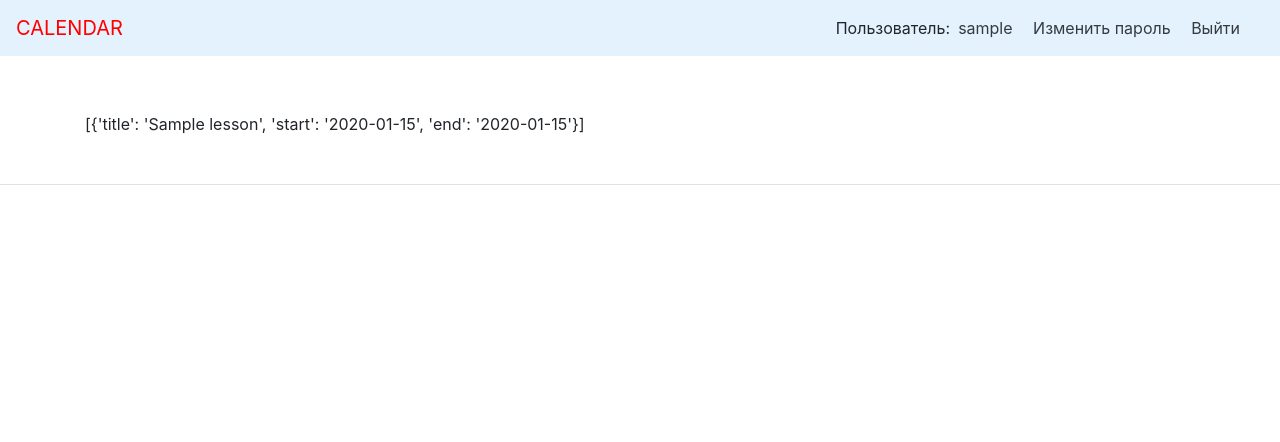
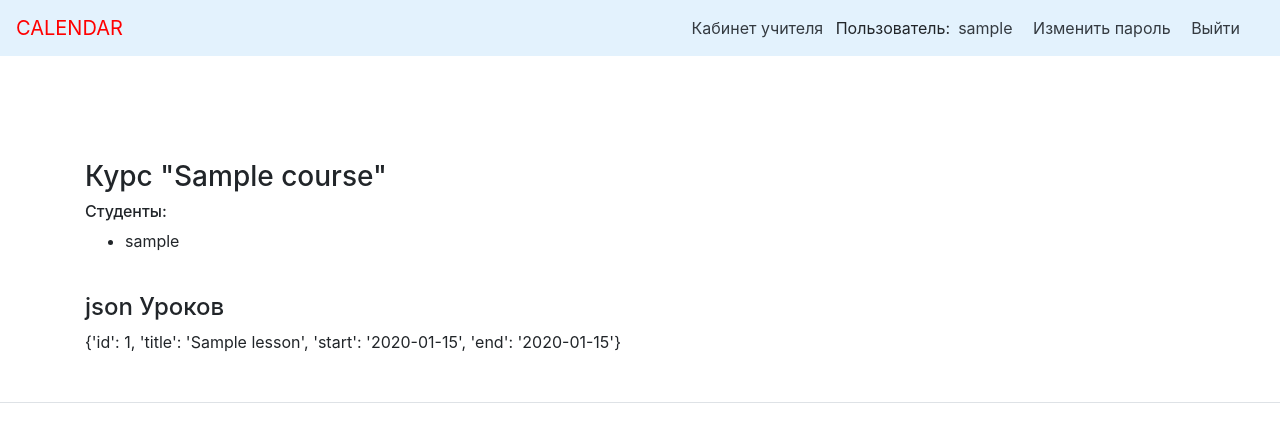
Before and after one commit to cement-hools/events, a Django app: page /teachers_profile/ in a window 1280 px wide. Shown: the top 442 px of the page. Run offline with Django 3.2, Linux system fonts and the light colour scheme; a user stored in the database is signed in; tables that the repository leaves empty hold one stand-in row (values such as "Sample post"); some libraries are stand-ins or nearby versions.

Commit message:
teacher_profile

```diff
--- a/Moshikov/urls.py
+++ b/Moshikov/urls.py
@@ -17,10 +17,16 @@ from django.contrib import admin
 from django.urls import path, include
 
 urlpatterns = [
+
+    # path('events/', include('events.urls')),
+    # path('clndr/', include('fullcalendar.urls')),
+
+
+
+    path('accounts/', include('django.contrib.auth.urls')),
     path('admin/', admin.site.urls),
+
     path('', include('lessons.urls')),
-    path('events', include('events.urls')),
-    path('clndr/', include('fullcalendar.urls')),
 
 
 ]
--- a/lessons/templates/includes/nav.html
+++ b/lessons/templates/includes/nav.html
@@ -2,11 +2,12 @@
     <a class="navbar-brand" href="/"><span style="color:red">CALENDAR</a>
     <nav class="my-2 my-md-0 mr-md-3">
         {% if user.is_authenticated %}
+        <a class="p-2 text-dark" href="{% url 'teachers_profile' %}">Кабинет учителя</a>
         Пользователь:<a class="p-2 text-dark" href="">{{ user.username }}</a>
         <a class="p-2 text-dark" href="">Изменить пароль</a>
-        <a class="p-2 text-dark" href="">Выйти</a>
+        <a class="p-2 text-dark" href="{% url 'logout' %}">Выйти</a>
         {% else %}
-        <a class="p-2 text-dark" href="">Войти</a> |
+        <a class="p-2 text-dark" href="{% url 'login' %}">Войти</a> |
         <a class="p-2 text-dark" href="">Регистрация</a>
         {% endif %}
     </nav>
--- a/lessons/templates/index.html
+++ b/lessons/templates/index.html
@@ -4,8 +4,11 @@
 
 {% block content %}
 
-    <br>
-    {{ lessons }}
-
+    {% if user.is_authenticated %}
+        <p>Hi {{ user.username }}!</p>
+      {% else %}
+        <p>You are not logged in.</p>
+        <a href="{% url 'login' %}">Log In</a>
+      {% endif %}
 
 {% endblock %}
--- /dev/null
+++ b/lessons/templates/teachers_profile.html
@@ -0,0 +1,27 @@
+{% extends "base.html" %}
+{% load cache %}
+{% block title %} Календарь {% endblock %}
+
+{% block content %}
+
+
+
+<br><br><br>
+
+    {% for course in teachers_courses %}
+        <h3>Курс "{{ course }}"</h3>
+            <h6> Студенты: </h6>
+            <ul>
+                {% for student in course.students.all %}
+                    <li> {{ student.user }} </li>
+                {% endfor %}
+            </ul>
+    {% endfor %}
+<br>
+<h4>json Уроков</h4>
+{% for lesson in teachers_lessons_json %}
+    <p>{{lesson}}</p>
+{% endfor %}
+
+
+{% endblock %}
--- a/lessons/urls.py
+++ b/lessons/urls.py
@@ -4,5 +4,6 @@ from django.urls import path
 from . import views
 
 urlpatterns = [
-    url('', views.index, name='calendar'),
+    path('', views.index, name='index'),
+    path('teachers_profile/', views.teachers_profile, name='teachers_profile'),
 ]
--- a/lessons/views.py
+++ b/lessons/views.py
@@ -1,17 +1,42 @@
 from django.shortcuts import render, get_object_or_404
 
-from .models import Lesson, Student
+from .models import Student, Course
 
 
-def index(request):
-    student = get_object_or_404(Student, user=request.user)
-    students_lessons = student.course.lessons.all()
+def lessons_in_json(lessons):
     lesson_arr = []
-    for lesson in students_lessons:
-        lesson_sub_arr = {}
+    for lesson in lessons:
+        lesson_sub_arr = dict()
+        lesson_sub_arr['id'] = lesson.id
         lesson_sub_arr['title'] = lesson.title
         lesson_sub_arr['start'] = str(lesson.start_date)
         lesson_sub_arr['end'] = str(lesson.end_date)
         lesson_arr.append(lesson_sub_arr)
-    context = {'lessons': lesson_arr}
+    return lesson_arr
+
+
+def index(request):
+    if request.user.is_authenticated:
+        print('group: ', request.user.groups.all())
+        return render(request, 'index.html', {})
+    return render(request, 'index.html', {})
+
+    student = get_object_or_404(Student, user=request.user)
+    students_lessons = student.course.lessons.all()
+    students_lessons_json = lessons_in_json(students_lessons)
+    context = {'lessons': students_lessons_json}
     return render(request, 'index.html', context)
+
+
+def teachers_profile(request):
+    teacher = request.user
+    teachers_lessons = teacher.lessons.all()
+    teachers_lessons_json = lessons_in_json(teachers_lessons)
+    teachers_lessons_id = [lesson.id for lesson in teachers_lessons]
+    teachers_courses = Course.objects.filter(
+        lessons__id__in=teachers_lessons_id).distinct()
+    context = {
+        'teachers_courses': teachers_courses,
+        'teachers_lessons_json': teachers_lessons_json,
+    }
+    return render(request, 'teachers_profile.html', context)
```
Also changed, not shown: Moshikov/settings.py (+3 -6 lines), lessons/templates/registration/login.html (added, +8 -0 lines).
